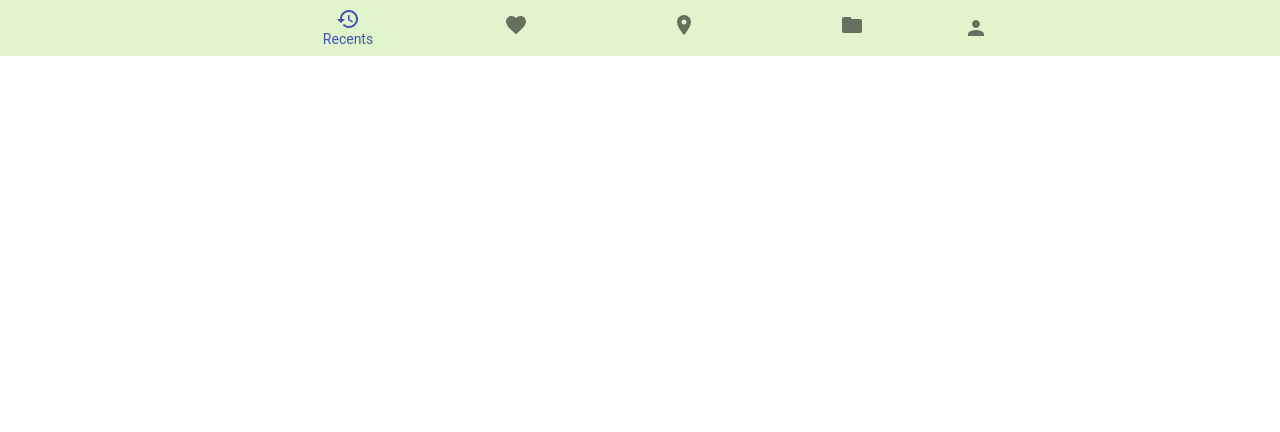
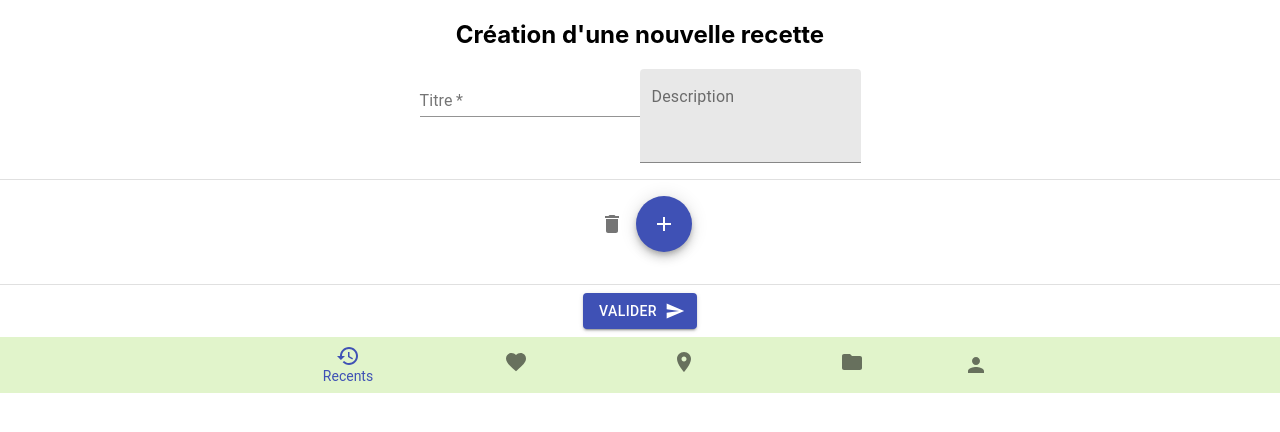
Before and after one commit to BereCar/cook-that, a React (Create React App) app: page /creer in a window 1280 px wide. Shown: the top 432 px of the page. Built offline with nearby package versions, Linux system fonts and the light colour scheme.

Commit message:
Add component creat recette

```diff
--- a/src/App.js
+++ b/src/App.js
@@ -13,6 +13,7 @@ import Recette from './recette/Recette';
 import Menu from './Menu'
 import Login from './auth/Login';
 import Inscription from './auth/Inscription';
+import CreerRecette from './recette/CreerRecette';
 
 
 function App() {
@@ -22,6 +23,9 @@ function App() {
 
         <Route exact path="/">
             <Accueil />
+          </Route>
+          <Route exact path="/creer">
+            <CreerRecette />
           </Route>
           <Route exact path="/recettes/:id">
             <Recette />
--- /dev/null
+++ b/src/recette/CreerRecette.js
@@ -0,0 +1,74 @@
+import React, {useState, useEffect} from 'react'
+
+import { makeStyles } from '@material-ui/core/styles';
+import AddIcon from '@material-ui/icons/Add';
+import DeleteIcon from '@material-ui/icons/Delete';
+import SendIcon from '@material-ui/icons/Send';
+
+import { useParams } from 'react-router-dom';
+import { db } from '../firebase'
+import { Button, Fab, TextField,Icon,IconButton,Tooltip , Divider } from '@material-ui/core'
+
+const useStyles = makeStyles((theme) => ({
+    divider: {
+        margin: theme.spacing(2,0,0,0),
+      },
+    fab: {
+      margin: theme.spacing(2,0,2,0),
+    },
+    absolute: {
+      position: 'absolute',
+      bottom: theme.spacing(2),
+      right: theme.spacing(3),
+    },
+    button: {
+        margin: theme.spacing(1),
+      },
+  }));
+
+export default()=>{
+
+    const [titre, setTitre]= useState('')
+    const [errorTitre, setErrorTitre] = React.useState(false);
+    const [errorDescrib, setErrorDescrib] = React.useState(false);
+    const [describ, setDescrib] = useState('')
+    const [pictureRecette, setPictureRecette] = useState('')
+
+
+    const classes = useStyles();
+    return (
+        <div>
+            <h2>Création d'une nouvelle recette</h2>
+    <TextField required id="standard-required" label="Titre" value={titre} defaultValue={titre} error={errorTitre}
+    onChange={(e)=>{setTitre(e.target.value); }}  placeholder="Titre de la recette"
+    />
+     <TextField
+          id="filled-textarea"  label="Description" minRows={3}  value={describ} error={errorDescrib}
+          placeholder="Décrire la recette" multiline variant="filled"
+          onChange={(e)=>{setDescrib(e.target.value); }}
+        />
+   <Divider className={classes.divider}/>
+
+    <Tooltip title="Delete">
+        <IconButton aria-label="delete">
+          <DeleteIcon />
+        </IconButton>
+      </Tooltip>
+      <Tooltip title="Add" aria-label="add">
+        <Fab color="primary" className={classes.fab}>
+          <AddIcon />
+        </Fab>
+      </Tooltip>
+      <Divider className={classes.divider}/>
+      <Button
+        variant="contained"
+        color="primary"
+        className={classes.button}
+        endIcon={<SendIcon/>}
+      >
+        Valider
+      </Button>
+    </div>
+    );
+
+};
```
Also changed, not shown: 1 other file (tests, documents, lock files or other folders).
